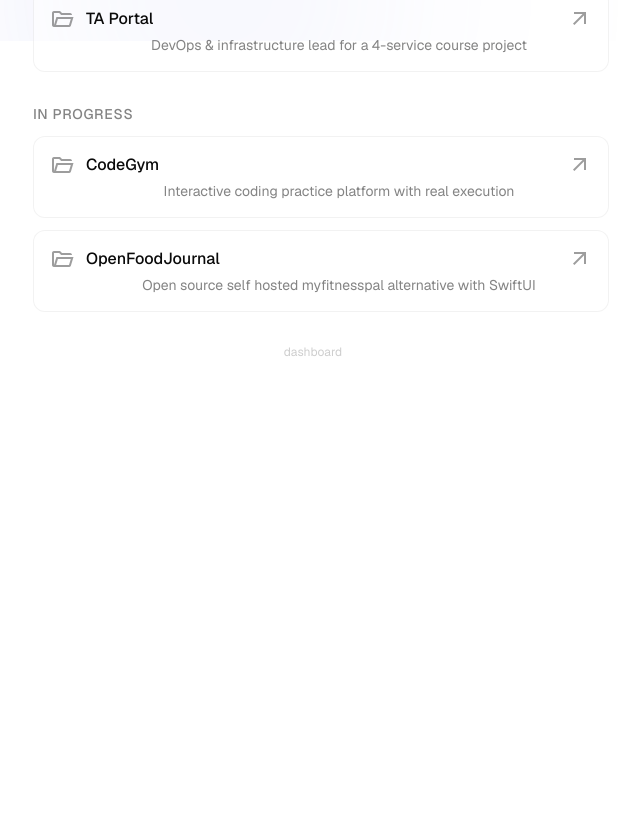
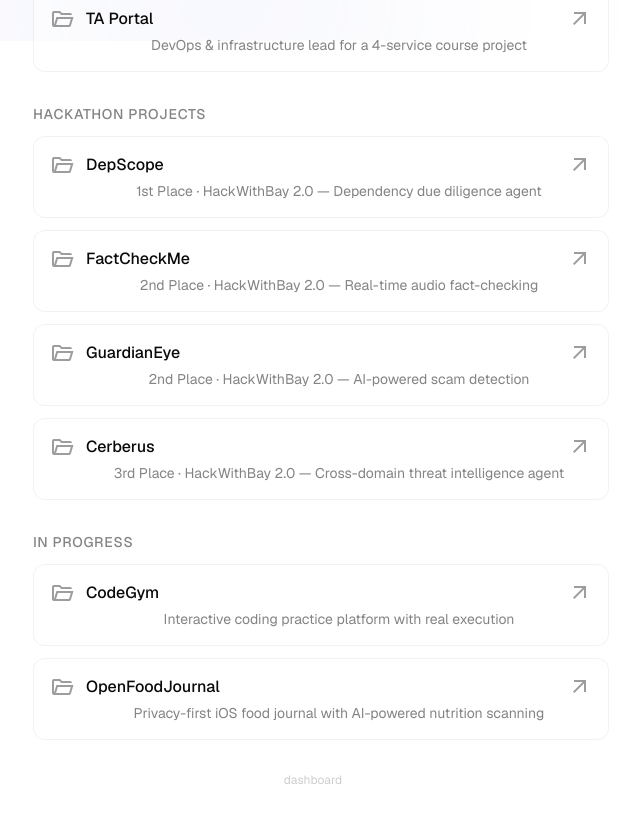
Before and after one commit to kvn8888/kvn8888.github.io, a Next.js app in the folder homepage/: page / in a window 1280 px wide. Shown: the part 759-1579 px from the top of the page, without its empty margins (319-959 px from the left). Before the commit the page ends 1151 px from the top, so only its background shows below. Built offline with nearby package versions, Linux system fonts and the light colour scheme.

Commit message:
feat: add hackathon section with DepScope/FactCheckMe/GuardianEye/Cerberus; flesh out OpenFoodJournal

```diff
--- a/homepage/src/app/page.tsx
+++ b/homepage/src/app/page.tsx
@@ -59,15 +59,55 @@ const projects: Project[] = [
   {
     id: 'openfoodjournal',
     title: 'OpenFoodJournal',
-    shortDesc: 'Open source self hosted myfitnesspal alternative with SwiftUI',
-    tags: ['TBD'],
-    fullDesc: 'TBD, planning',
+    shortDesc: 'Privacy-first iOS food journal with AI-powered nutrition scanning',
+    tags: ['SwiftUI', 'SwiftData', 'Gemini', 'HealthKit', 'CloudKit'],
+    fullDesc: 'A local-first iOS food journal built with SwiftUI and SwiftData for iOS 26+. Point your camera at a nutrition label or a plate of food and get instant macro/micronutrient tracking — Gemini Flash Lite handles label scans in under 2 seconds, and Gemini Pro estimates plated meals. Features a weekly calendar strip with progress rings, meal sections with swipe-to-edit, a personal Food Bank for saved foods with serving mappings, weight-based container tracking, and HealthKit sync for active energy and 10+ micronutrients. Local-first with automatic iCloud/CloudKit sync across devices. BYOK — users bring their own Gemini key stored in the iOS Keychain; no proxy server needed.',
     demoUrl: '#',
     githubUrl: 'https://github.com/kvn8888/OpenFoodJournal',
     category: 'in-progress',
   },
 
-  // Hackathon Projects (placeholder)
+  // Hackathon Projects
+  {
+    id: 'depscope',
+    title: 'DepScope',
+    shortDesc: '1st Place · HackWithBay 2.0 — Dependency due diligence agent',
+    tags: ['Node.js', 'Express', 'React', 'Gemini', 'You.com'],
+    fullDesc: 'Autonomous multi-agent system for open-source dependency due diligence. Paste a package name or GitHub URL and three sequential agents run: a Repo Health Analyzer pulling GitHub stats (stars, commit cadence, bus factor, license), an External Researcher using You.com Search to surface CVEs and community sentiment, and a Gemini 2.0 Flash Risk Scorer that synthesizes everything into a letter grade (A–F) with severity-ranked findings and opinionated alternatives. Streams agent progress live via SSE. Scores five dimensions — security (30%), maintenance (25%), stability (20%), community (15%), documentation (10%) — with automatic downgrades for unpatched critical CVEs, archived repos, and single-maintainer staleness. Won 1st place at HackWithBay 2.0.',
+    demoUrl: '#',
+    githubUrl: 'https://github.com/kvn8888/DepScope',
+    category: 'hackathon',
+  },
+  {
+    id: 'factcheckme',
+    title: 'FactCheckMe',
+    shortDesc: '2nd Place · HackWithBay 2.0 — Real-time audio fact-checking',
+    tags: ['React', 'TypeScript', 'Supabase', 'ElevenLabs', 'Gemini', 'Hyperspell'],
+    fullDesc: 'Real-time fact-checking tool built for voters watching debates and speeches. ElevenLabs transcribes live audio, Gemini 2.0 with Google Search grounding extracts and verifies claims instantly, and Hyperspell provides semantic caching so repeated talking points return in under 100ms instead of 2–3 seconds. The semantic cache recognizes differently-worded versions of the same claim — "unemployment is 4.2%" and "the unemployment rate is at 4.2%" both hit the cache. Claims surface with verdicts, supporting sources, and a statistics dashboard. Built on Supabase Edge Functions with a React + Tailwind frontend. Won 2nd place at HackWithBay 2.0.',
+    demoUrl: '#',
+    githubUrl: 'https://github.com/kvn8888/FactCheckMe',
+    category: 'hackathon',
+  },
+  {
+    id: 'guardianeye',
+    title: 'GuardianEye',
+    shortDesc: '2nd Place · HackWithBay 2.0 — AI-powered scam detection',
+    tags: ['FastAPI', 'React', 'Neo4j', 'Gemini', 'Tavily', 'Yutori'],
+    fullDesc: 'Multi-agent scam detection pipeline that analyzes screenshots, voice recordings, and text messages and returns a RED / YELLOW / GREEN verdict. Six parallel agents run on each submission: Reka Vision reads text from images, GLiNER extracts entities (phone numbers, URLs, dollar amounts), Tavily searches scam databases in roughly 2 seconds, a Yutori Research agent conducts a deep investigation (~60s), Gemini 3 Flash synthesizes the final verdict, and Neo4j maps the scam network connecting entities to past reports. Identical content returns from SQLite/Turso cache instantly. Voice deepfake detection via Modulate. All services degrade gracefully to rule-based fallbacks when API keys are absent. Won 2nd place at HackWithBay 2.0.',
+    demoUrl: '#',
+    githubUrl: 'https://github.com/kvn8888/GuardianEye',
+    category: 'hackathon',
+  },
+  {
+    id: 'cerberus',
+    title: 'Cerberus',
+    shortDesc: '3rd Place · HackWithBay 2.0 — Cross-domain threat intelligence agent',
+    tags: ['Neo4j', 'FastAPI', 'React', 'RocketRide', 'Claude', 'STIX'],
+    fullDesc: 'Cross-domain threat intelligence agent that closes the gap between siloed security tools. Paste a single entity — an npm package, IP address, domain, CVE, or Juspay fraud signal — and Cerberus autonomously traces the full attack chain across software supply chain, network infrastructure, and financial fraud surfaces simultaneously. Built on Neo4j for native cross-domain graph traversal and RocketRide\'s wave-planning agent for parallel tool orchestration. Each investigation streams a Claude-generated narrative with threat score, blast radius, IOC table with defanged export, force-directed threat graph, geo IP map, and MITRE ATT&CK tactic heatmap. A self-improvement loop writes confirmed threat patterns back to Neo4j so repeat investigations skip the LLM entirely and return in ~2 seconds. Integrates Juspay fraud signals as first-class graph nodes and exports STIX 2.1 bundles with TLP markings. Won 3rd place at HackWithBay 2.0.',
+    demoUrl: '#',
+    githubUrl: 'https://github.com/kvn8888/Cerberus',
+    category: 'hackathon',
+  },
 ];
 
 const categoryLabels: Record<ProjectCategory, string> = {
@@ -122,8 +162,7 @@ export default function Home() {
 
         {/* Bio text */}
         <p className="text-lg text-foreground/60 max-w-xl mx-auto mb-6 leading-relaxed blur-reveal-2">
-          I&apos;m a software engineering student at the Rochester Institute of Technology.
-          Currently on an internship at Ivalua, Inc.
+          I&apos;m a software engineering student at the Rochester Institute of Technology. Passionate about useful projects that feels great to use.
         </p>
 
         {/* Social Links */}
```
